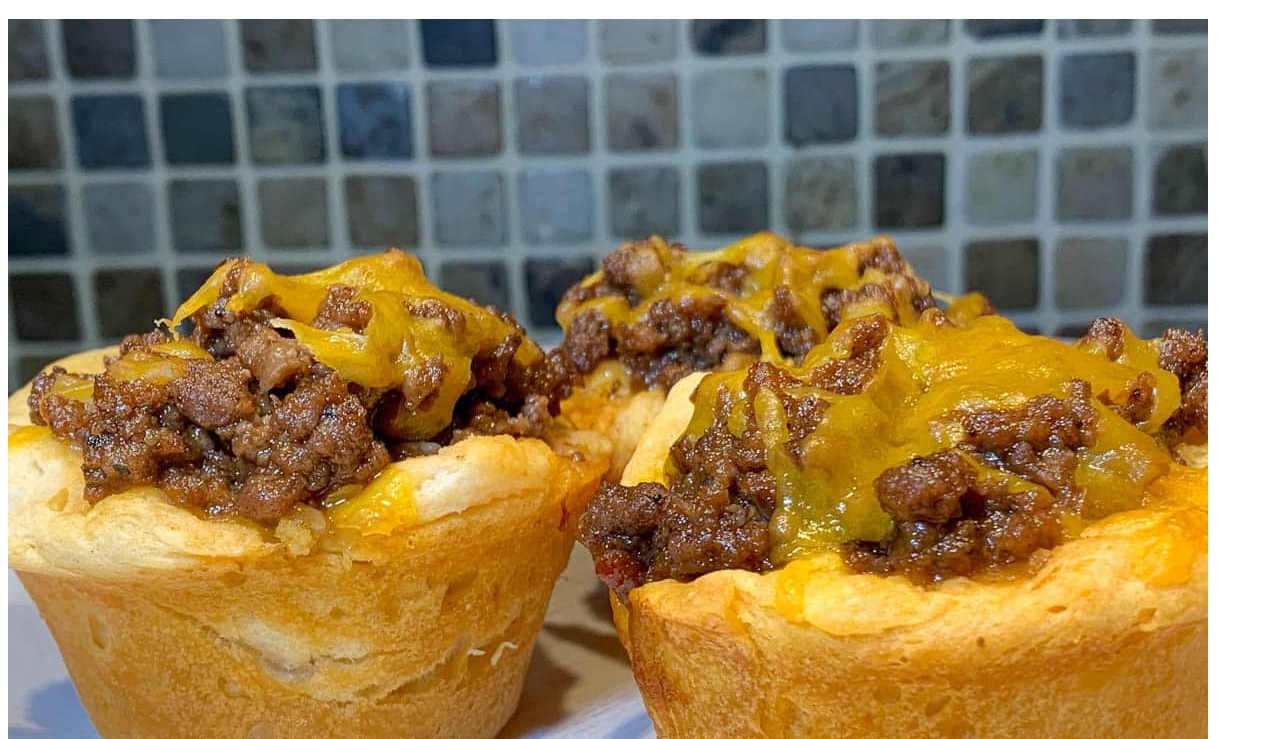
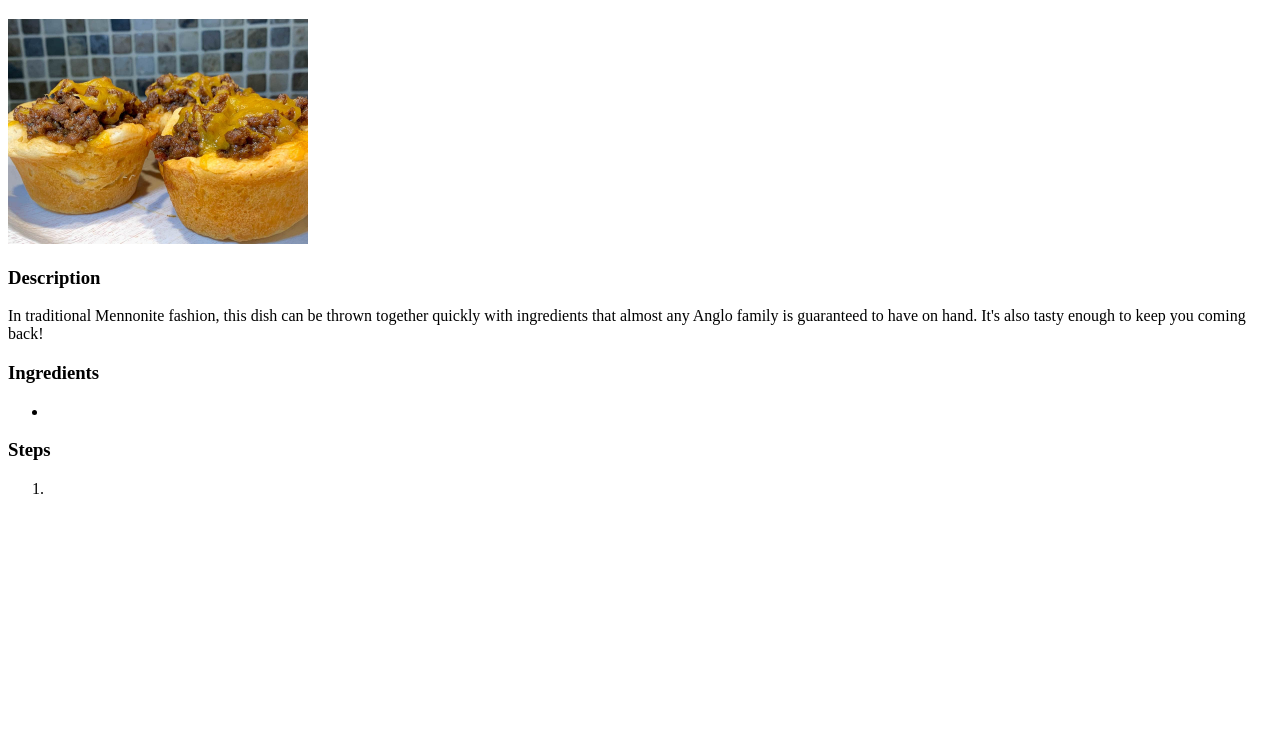
Before and after one commit to CrimsonCoder637/odin-recipes, a plain HTML site: page recipes/meat_muffins.html in a window 1280 px wide. Shown: the part 61-800 px from the top of the page. Drawn offline with Linux system fonts and the light colour scheme.

Commit message:
Update recipe images to be viewable

```diff
--- a/recipes/meat_muffins.html
+++ b/recipes/meat_muffins.html
@@ -7,7 +7,7 @@
 
     <body>
         <h1>Meat Muffins Recipe</h1>
-        <img src="../img/meat_muffins.jpg" alt="Crispy, baked biscuit in a muffin shape, with meat and cheese overflowing out of the middle of the muffin.">
+        <img src="../img/meat_muffins.jpg" width="300" alt="Crispy, baked biscuit in a muffin shape, with meat and cheese overflowing out of the middle of the muffin.">
 
         <!-- Basic description and hook for recipe -->
         <h3>Description</h3>
```
Also changed, not shown: recipes/meatloaf.html (+1 -1 lines).
